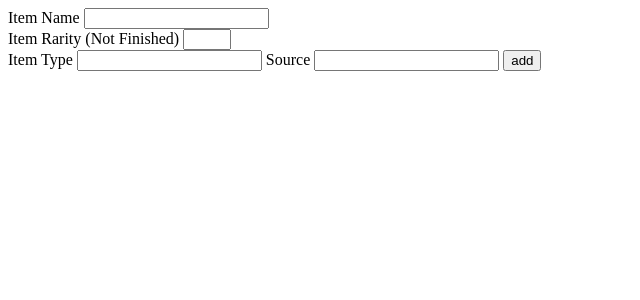
After one commit to Dinnoman17441/DNDDATABASE, a Flask app: page /additem in a window 1280 px wide. The commit adds this page. Shown: the top 300 px of the page, without its empty margins (0-640 px from the left). Run offline with Flask 2, Linux system fonts and the light colour scheme; data comes from the database, SQL or seed files in the repository; both versions use the stored data as it was after the commit.

Commit message:
0.1.7 | /additem function with Type table and relationship

```diff
--- a/main.py
+++ b/main.py
@@ -1,3 +1,4 @@
+#Imports important stuff
 from flask import Flask, render_template, session, redirect, url_for, request, Blueprint, flash, json
 from random import randint, choice
 from flask_sqlalchemy import SQLAlchemy
@@ -8,11 +9,13 @@ from datetime import datetime
 from config import Config
 import math
 
+#Creates flask app using config from config.py
 app = Flask(__name__)
 app.config.from_object(Config)
 
 db = SQLAlchemy(app)
 
+#Imports models from models.py
 from main import db
 import models
 
@@ -108,6 +111,34 @@ def addspell():
         return redirect("/")
     return render_template('addspell.html', schools=schools, sources=sources)
 
+@app.route('/additem', methods = ["GET", "POST"])
+def additem():
+    sources = models.Source.query.all()
+    types = models.Type.query.all()
+    if request.method == "POST":
+        new_item_name = request.form["item_name"]
+        new_item_rarity = request.form["item_rarity"]
+
+        new_item_type = request.form["item_type"]
+        new_item_type_id = models.Type.query.filter_by(TypeName = new_item_type).first()
+
+        new_item_source = request.form["item_source"]
+        new_item_source_id = models.Source.query.filter_by(SourceName = new_item_source).first()
+
+        new_item = models.Item(
+            ItemName = new_item_name,
+            ItemRarity = new_item_rarity,
+            owner = current_user(),
+            type = new_item_type_id,
+            source = new_item_source_id,
+        )
+
+        db.session.add(new_item)
+        db.session.commit()
+
+        return redirect("/")
+    return render_template('additem.html', sources=sources, types=types)
+
 if __name__ == "__main__":
     app.run(debug=True)
 
--- /dev/null
+++ b/templates/additem.html
@@ -0,0 +1,35 @@
+{% extends 'addbase.html' %}
+{% block body %}
+<form action="/additem" method="POST">
+
+    <label for="name">Item Name</label>
+    <input id="name" type="text" name="item_name">
+    <br>
+
+    <label for="rarity">Item Rarity (Not Finished)</label>
+    <input id="rarity" type="number" name="item_rarity" min="0" max="9">
+    <br>
+
+    <label for="type">Item Type</label>
+    <input id="type" type="text" name="item_type" list="types">
+    <datalist id="types">
+        {% for type in types %}
+            <option value="{{ type.TypeName }}">{{ type.TypeName }}</option>
+        {% endfor %}
+    </datalist>
+
+    <label for="source">Source</label>
+    <input id="source" type="text" name="item_source" list="sources">
+    <datalist id="sources">
+        {% for source in sources %}
+            <option value="{{ source.SourceName }}">{{ source.SourceName }}</option>
+        {% endfor %}
+    </datalist>
+
+    <input type="submit" value="add">
+</form>
+
+
+
+
+{% endblock body %}
--- a/templates/contents.html
+++ b/templates/contents.html
@@ -22,6 +22,7 @@
     <div class="addnew">
         {% if current_user %}
             <a href="/addspell">Add new spell</a>
+            <a href="/additem">Add new item</a>
         {% else %}
             <p>Log in to add new additions</p>
         {% endif %}
--- a/templates/items.html
+++ b/templates/items.html
@@ -10,7 +10,7 @@
     {% for item in items %}
         <tr>
             <th>{{ item.ItemName }}</th>
-            <th>{{ item.ItemType }}</th>
+            <th>{{ item.type.TypeName }}</th>
             <th>{{ item.ItemRarity }}</th>
         </tr>
     {% endfor %}
```
Also changed, not shown: models.py (+19 -0 lines), dnd.db.
